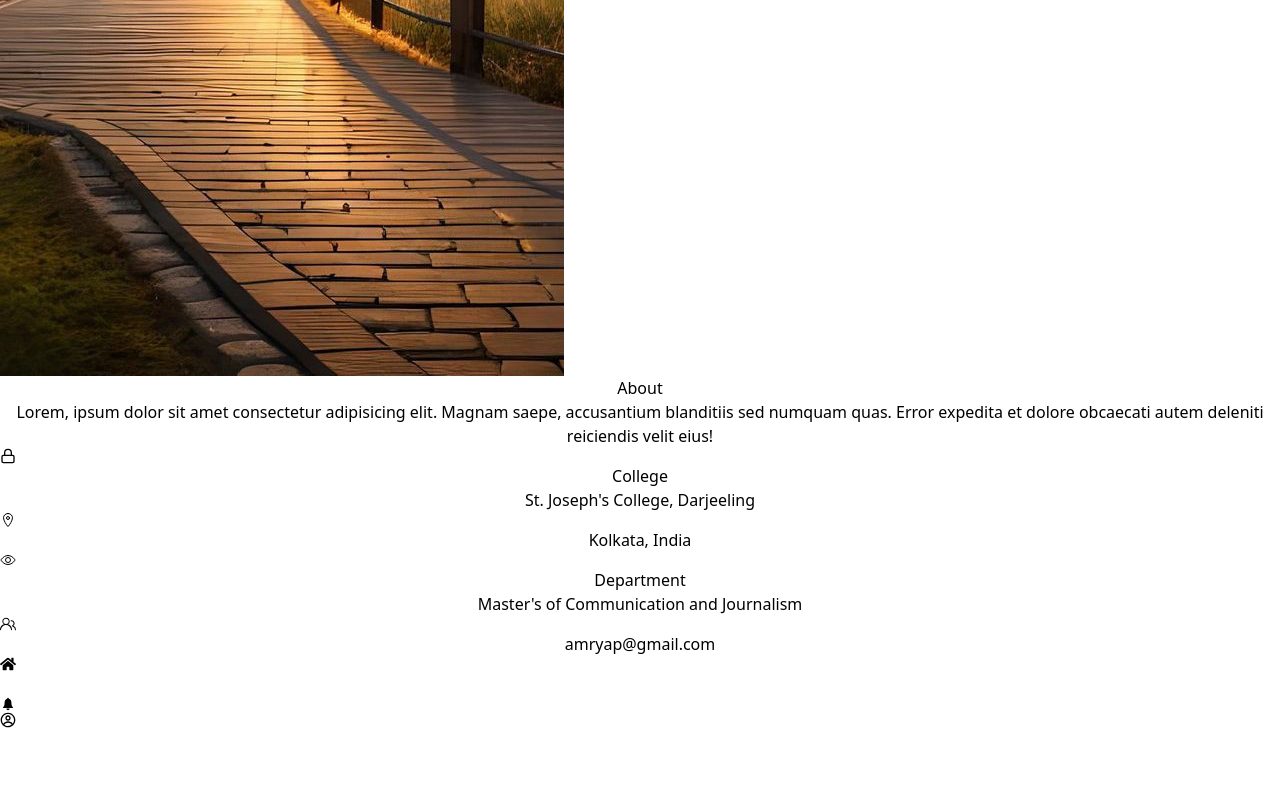
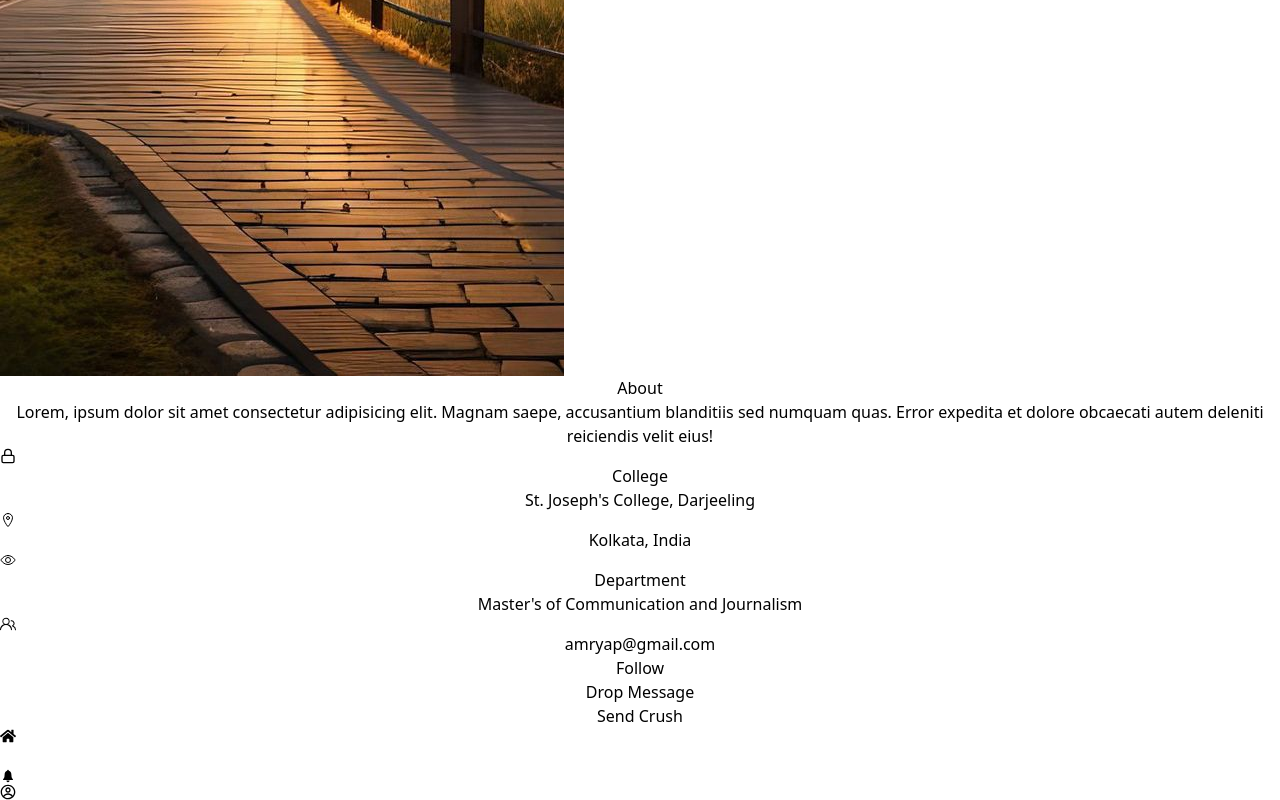
Before and after one commit to Nikhilj007/circleMeme, a React (Vite) app: page /user in a window 1280 px wide. Shown: the part 884-1684 px from the top of the page. Before the commit the page ends 1612 px from the top, so only its background shows below. Built offline with nearby package versions, Linux system fonts and the light colour scheme; some icons are missing; the HTML template or start-up script is replaced by a standard one.

Commit message:
Add React import and overlay functionality to User component

```diff
--- a/src/components/User.jsx
+++ b/src/components/User.jsx
@@ -1,3 +1,4 @@
+import React, { useState } from "react";
 import profile from "../assets/user-8.jpg";
 import { MdArrowBack } from "react-icons/md";
 import { FiLock } from "react-icons/fi";
@@ -6,8 +7,21 @@ import { IoLocationOutline } from "react-icons/io5";
 import { GoPeople } from "react-icons/go";
 
 const User = () => {
+  const [show, setShow] = useState(true);
+
+  const handleOverlayClick = () => {
+    setShow(false);
+  };
+
   return (
-    <div className="w-full max-w-lg bg-red-100 mb-14">
+    <div className="relative w-full max-w-lg mb-14">
+      {show && (
+        <div
+          className="fixed inset-0 bg-black opacity-50"
+          onClick={handleOverlayClick}
+        ></div>
+      )}
+      <div className={`w-full bg-red-100 mb-14 `}>
         <div className="flex text-lg bg-white p-3 justify-start gap-14 font-semibold items-center">
           <div className="text-2xl">
             <MdArrowBack />
@@ -31,8 +45,8 @@ const User = () => {
             <FiLock />
           </div>
           <div>
-            <div className="font-bold text-lg">College</div>
-            <div className="text-gray-500">
+            <div className="font-bold ">College</div>
+            <div className="text-gray-500 text-sm">
               St. {"Joseph's"} College, Darjeeling{" "}
             </div>
           </div>
@@ -42,7 +56,7 @@ const User = () => {
             <IoLocationOutline />
           </div>
           <div>
-            <div className="font-bold text-lg">Kolkata, India</div>
+            <div className="font-bold ">Kolkata, India</div>
           </div>
         </div>
         <div className="flex justify-start gap-3 items-center">
@@ -50,8 +64,8 @@ const User = () => {
             <IoEyeOutline />
           </div>
           <div>
-            <div className="font-bold text-lg">Department</div>
-            <div className="text-gray-500">
+            <div className="font-bold  w-full">Department</div>
+            <div className="text-gray-500 text-sm">
               {"Master's"} of Communication and Journalism
             </div>
           </div>
@@ -61,9 +75,18 @@ const User = () => {
             <GoPeople />
           </div>
           <div>
-            <div className="font-bold text-lg">amryap@gmail.com</div>
+            <div className="font-bold ">amryap@gmail.com</div>
           </div>
         </div>
+      </div>
+        <div className="fixed "></div>
+        {show && (
+          <div className="w-full text-center text-blue-600 text-lg fixed bottom-0 rounded-[2.5rem] bg-white mb-3 pb-10 pt-3">
+            <div>Follow</div>
+            <div>Drop Message</div>
+            <div>Send Crush</div>
+          </div>
+        )}
       </div>
     </div>
   );
```
Lines whose indentation alone changed are shown as unchanged.
